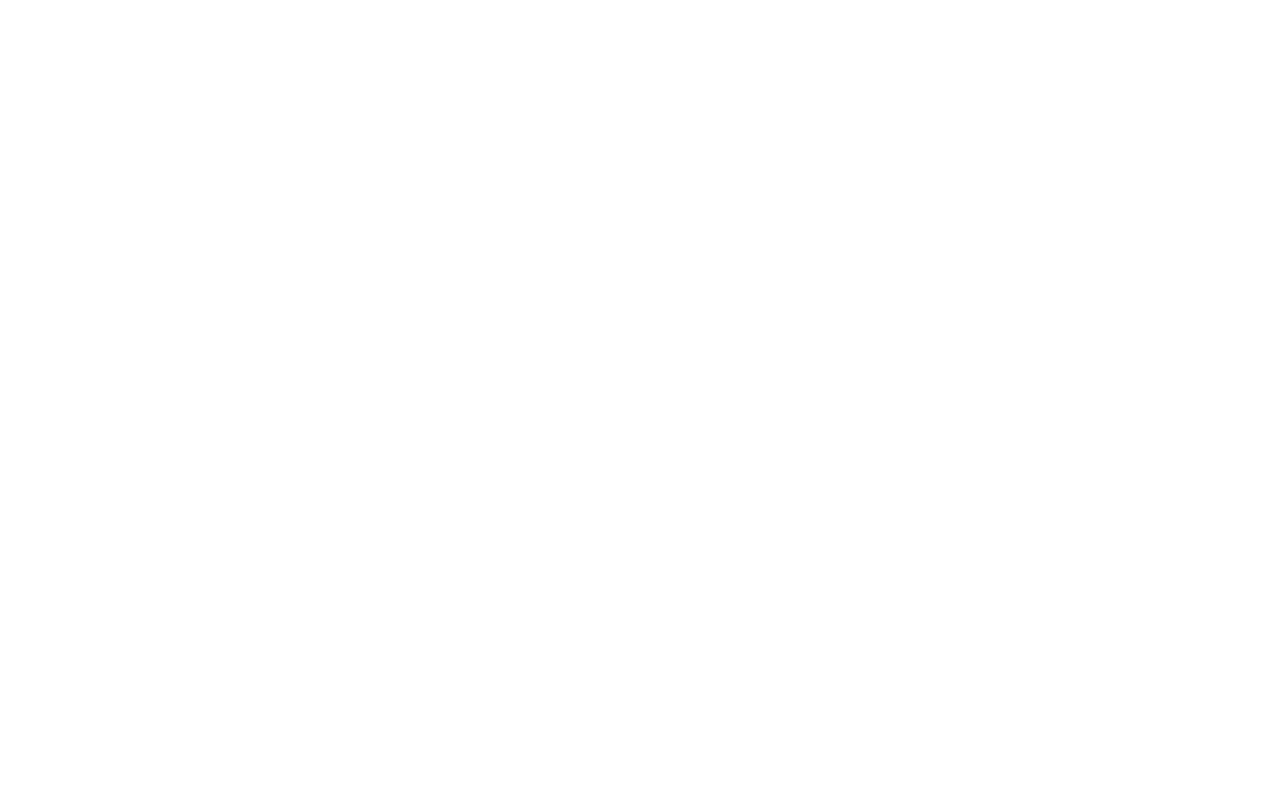
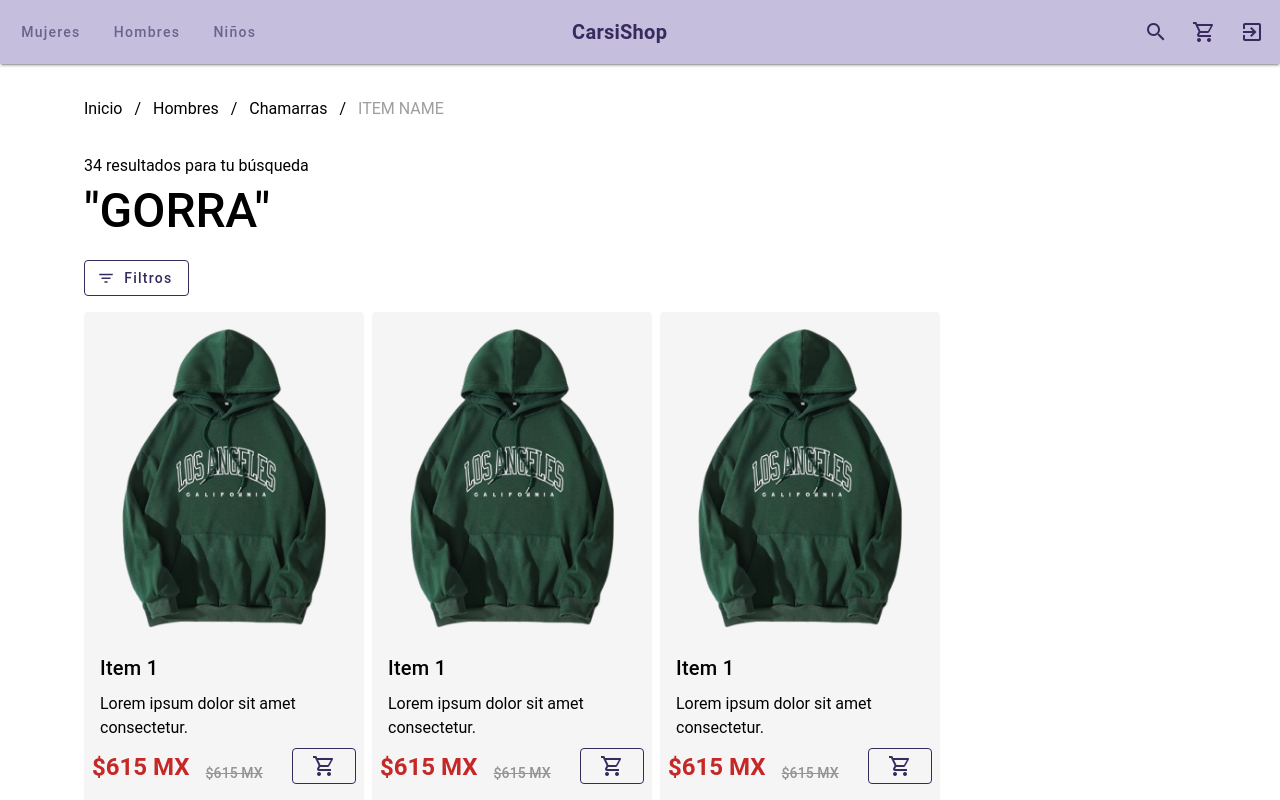
Before and after one commit to JoksanBahena/CARSISHOP-UI, a Vue app: page /search/query in a window 1280 px wide. Before the commit this address had no page. Shown: the top 800 px of the page. Built offline with nearby package versions, Linux system fonts and the light colour scheme.

Commit message:
[ADD] maquetado de la pantalla de búsqueda

```diff
--- a/src/components/common/ProductCardComponent.vue
+++ b/src/components/common/ProductCardComponent.vue
@@ -1,9 +1,11 @@
 <template>
   <v-card
-    class="mr-2"
+    class="mr-2 mb-2"
     variant="flat"
-    width="300"
-    height="500"
+    min-width="280"
+    max-width="280"
+    min-height="500"
+    max-height="500"
     :color="colors.secondary"
     href="/product/1"
   >
--- a/src/components/common/ProductListComponent.vue
+++ b/src/components/common/ProductListComponent.vue
@@ -1,6 +1,17 @@
 <template>
   <v-sheet class="mt-12">
-    <h2>{{ title }}</h2>
+    <div class="d-flex align-center">
+      <h2>{{ title }}</h2>
+      <v-spacer />
+      <a
+        class="text-subtitle-2 text-right text-decoration-none"
+        :style="{ color: colors.primary_dark }"
+        href="/search/query"
+        rel="noopener noreferrer"
+      >
+        Ver más <v-icon>mdi-chevron-right</v-icon>
+      </a>
+    </div>
     <v-slide-group v-model="model" class="pa-4" show-arrows>
       <v-slide-group-item v-for="n in 15" :key="n">
         <product-card-component />
@@ -11,9 +22,16 @@
 
 <script setup>
 import ProductCardComponent from "@/components/common/ProductCardComponent.vue";
+import Colors from "@/utils/Colors.js";
 import { ref } from "vue";
 
 const model = ref(null);
+
+const colors = {
+  primary: Colors.cs_primary,
+  primary_dark: Colors.cs_primary_dark,
+  white: Colors.cs_white,
+};
 
 const props = defineProps({
   title: {
--- a/src/components/common/SearchBtnComponent.vue
+++ b/src/components/common/SearchBtnComponent.vue
@@ -42,7 +42,7 @@
           <v-card-item class="mx-16">
             <product-list-component
               v-if="search"
-              title="Resultados de la búsqueda:"
+              title="Resultados de tu búsqueda"
             />
           </v-card-item>
         </v-container>
--- a/src/router/index.js
+++ b/src/router/index.js
@@ -27,6 +27,11 @@ const routes = [
     component: () => import("@/views/auth/ForgotPasswordConfirmView.vue")
   },
   {
+    path: "/search/:query",
+    name: "Search",
+    component: () => import("@/views/product/SearchedProductsView.vue"),
+  },
+  {
     path: "/product/:id",
     name: "Product",
     component: () => import("@/views/product/ProductView.vue"),
--- a/src/views/product/ProductView.vue
+++ b/src/views/product/ProductView.vue
@@ -15,5 +15,4 @@ import DefaultLayout from "@/layouts/user/DefaultLayout.vue";
 import ProductInfoComponent from "@/components/product/ProductInfoComponent.vue";
 import ProductReviewsComponent from "@/components/product/ProductReviewsComponent.vue";
 import ProductListComponent from "@/components/common/ProductListComponent.vue";
-import Colors from "@/utils/Colors.js";
 </script>
--- /dev/null
+++ b/src/views/product/SearchedProductsView.vue
@@ -0,0 +1,89 @@
+<template>
+  <default-layout>
+    <v-breadcrumbs :items="['Inicio', 'Hombres', 'Chamarras', 'ITEM NAME']" />
+    <v-container>
+      <span>34 resultados para tu búsqueda</span>
+      <p class="text-h3 font-weight-medium my-2">"GORRA"</p>
+
+      <v-btn
+        class="text-none flex-grow-1 my-4"
+        prepend-icon="mdi-filter-variant"
+        :color="colors.primary_dark"
+        variant="outlined"
+        @click.stop="drawer = !drawer"
+      >
+        Filtros
+      </v-btn>
+
+      <div class="d-flex flex-wrap">
+        <product-card-component v-for="i in 10" :key="i" />
+      </div>
+
+      <v-layout>
+        <v-navigation-drawer
+          v-model="drawer"
+          location="right"
+          width="400"
+          temporary
+        >
+          <v-container>
+            <div class="d-flex justify-space-between align-center mb-2">
+              <p class="text-h5 font-weight-bold">Filtros</p>
+
+              <v-btn
+                icon="mdi-chevron-right"
+                variant="text"
+                @click.stop="drawer = !drawer"
+              />
+            </div>
+
+            <v-divider />
+
+            <v-list class="mt-6">
+              <v-radio-group>
+                <p class="text-subtitle-1 font-weight-medium mb-2">
+                  Ordenar por
+                </p>
+                <v-radio label="Recomedados" value="one" />
+                <v-radio label="Precio mayor" value="two" />
+                <v-radio label="Precio menor" value="three" />
+              </v-radio-group>
+            </v-list>
+
+            <v-list>
+              <p class="text-subtitle-1 font-weight-medium mb-2">Categorias</p>
+              <v-radio label="Mujeres" value="one" />
+              <v-radio label="Hombres" value="two" />
+              <v-radio label="Niñas" value="three" />
+              <v-radio label="Niños" value="three" />
+            </v-list>
+
+            <v-list class="mt-6">
+              <p class="text-subtitle-1 font-weight-medium mb-2">
+                Subcategorias
+              </p>
+              <v-radio label="Mujeres" value="one" />
+              <v-radio label="Hombres" value="two" />
+              <v-radio label="Niñas" value="three" />
+              <v-radio label="Niños" value="three" />
+            </v-list>
+          </v-container>
+        </v-navigation-drawer>
+      </v-layout>
+    </v-container>
+  </default-layout>
+</template>
+
+<script setup>
+import DefaultLayout from "@/layouts/user/DefaultLayout.vue";
+import ProductCardComponent from "@/components/common/ProductCardComponent.vue";
+import Colors from "@/utils/Colors";
+import { ref } from "vue";
+
+const colors = {
+  primary_dark: Colors.cs_primary_dark,
+};
+
+const drawer = ref(false);
+const selected = ref([]);
+</script>
```
